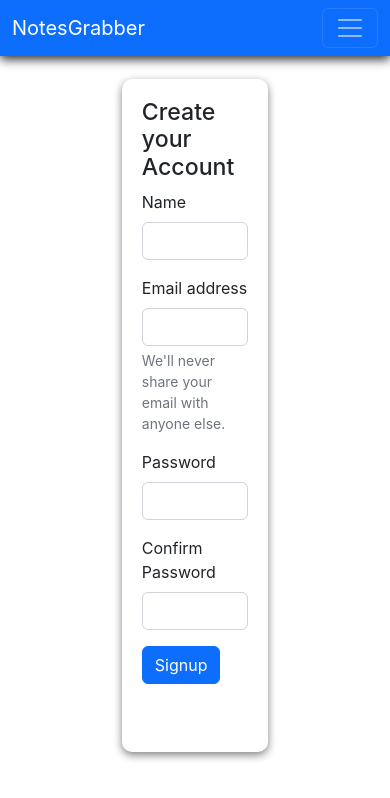
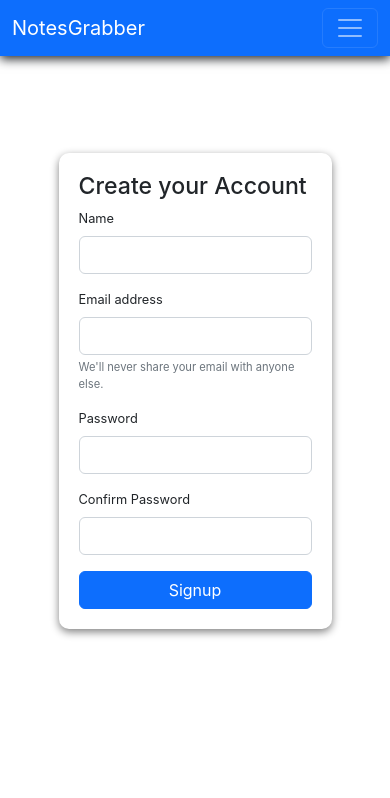
Before and after one commit to scragonrex/NotesGrabber, a React (Create React App) app: page /signup in a window 390 px wide. Shown: the top 798 px of the page. Built offline with nearby package versions, Linux system fonts and the light colour scheme; the HTML template or start-up script is replaced by a standard one.

Commit message:
Responsive Signup page

```diff
--- a/src/App.css
+++ b/src/App.css
@@ -8,7 +8,7 @@ i {
 }
 
 .linkHover:hover {
-  font-size: large;
+  font-size: 1rem;
 }
 
 @media (max-width: 630px){
--- a/src/components/Login.js
+++ b/src/components/Login.js
@@ -1,4 +1,4 @@
-import React, { useRef, useState } from 'react'
+import React, {useState } from 'react'
 import { Link, useNavigate } from 'react-router-dom';
 
 const Login = (props) => {
@@ -46,7 +46,7 @@ const Login = (props) => {
 
     return (
         <div style={{width:"100%", height:"70vh", display:"flex", justifyContent:"center", alignItems:"center"}}>
-        <div className="formCont">
+        <div className="formCont mt-4">
             <h3 className='heading'>Login</h3>
         <form style={{display:"flex", flexDirection:"column", gap:"1rem", fontSize:"0.8rem"}}onSubmit={handleSubmit}>
             <div>
--- a/src/components/Signup.js
+++ b/src/components/Signup.js
@@ -53,24 +53,24 @@ return(
 );
 
   return (
-    <div className="container" style={{width:"100%", height:"70vh", display:"flex", justifyContent:"center", alignItems:"center"}}>
-    <div className="container mt-5" style={{width:"40%", height:"114%", boxShadow:"0px 3px 8px 0px grey", borderRadius:'10px', padding:"20px"}}>
+    <div style={{width:"100%", height:"70vh", display:"flex", justifyContent:"center", alignItems:"center"}}>
+    <div className="formCont">
     <h3>Create your Account</h3>
-      <form onSubmit={handleSubmit}>
-      <div className="mb-3">
+      <form onSubmit={handleSubmit} style={{display:"flex", flexDirection:"column", gap:"1rem", fontSize:"0.8rem"}}>
+      <div>
           <label htmlFor="name" className="form-label">Name</label>
           <input type="text" className="form-control" value={credentials.passwprd} name='name' id="name" onChange={handleChange} />
         </div>
-        <div className="mb-3">
+        <div>
           <label htmlFor="email" className="form-label">Email address</label>
           <input type="email" className="form-control" value={credentials.email} id="email" name='email' aria-describedby="emailHelp" onChange={handleChange} />
           <div id="emailHelp" className="form-text">We'll never share your email with anyone else.</div>
         </div>
-        <div className="mb-3">
+        <div>
           <label htmlFor="password" className="form-label">Password</label>
           <input type="password" className="form-control" value={credentials.password} required minLength={5} name='password' id="password" onChange={handleChange} />
         </div>
-        <div className="mb-3">
+        <div>
           <label htmlFor="cpassword" className="form-label">Confirm Password</label>
           <input type="password" className="form-control" value={credentials.cpassword} required minLength={5} name='cpassword' id="cpassword" onChange={handleChange} />
         </div>
```
